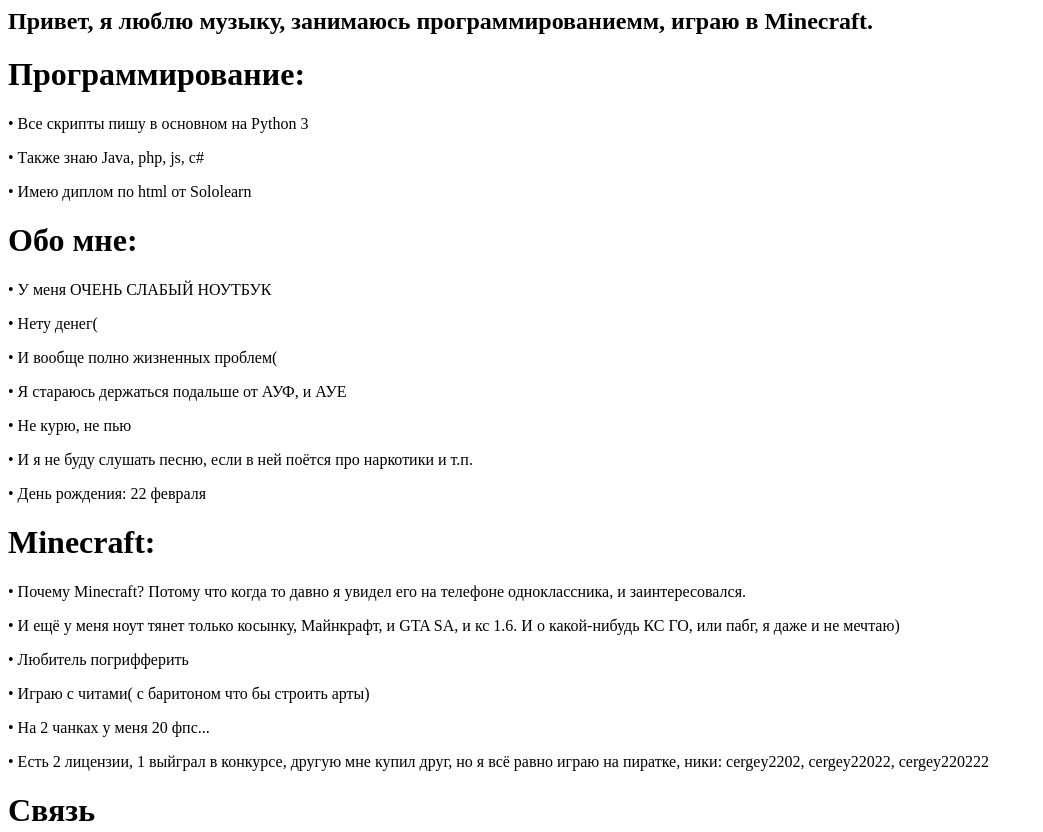
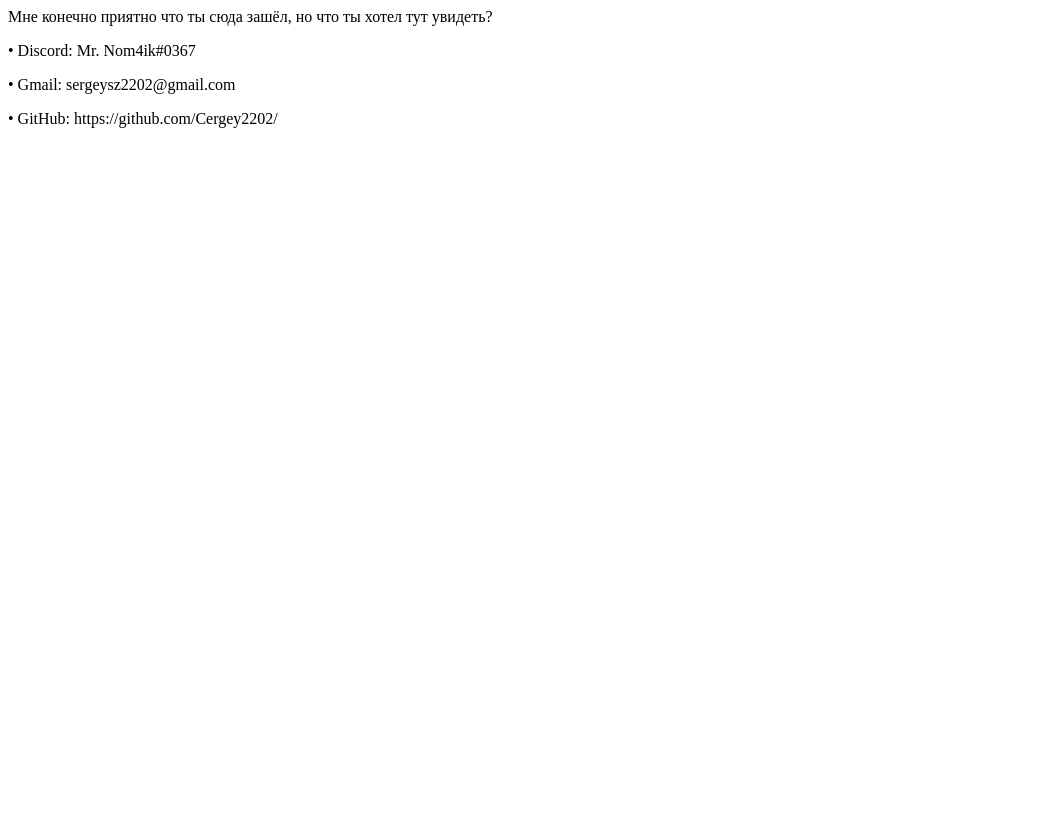
Before and after one commit to Cergey2202/Cergey2202.github.io, a plain HTML site: page index.html in a window 1280 px wide. Shown: the top 832 px of the page, without its empty margins (0-1043 px from the left). After the commit the page ends 800 px from the top, so only its background shows below. Drawn offline with Linux system fonts and the light colour scheme.

Commit message:
Update index.html

```diff
--- a/index.html
+++ b/index.html
@@ -1,24 +1,4 @@
-<h2> Привет, я люблю музыку, занимаюсь программированиемм, играю в Minecraft. </h2>
-<h1>Программирование: </h1>
-<p>• Все скрипты пишу в основном на Python 3</p>
-<p>• Также знаю Java, php, js, c#</p>
-<p>• Имею диплом по html от Sololearn</p>
-<h1>Обо мне:</h1>
-<p>• У меня ОЧЕНЬ СЛАБЫЙ НОУТБУК </p>
-<p>• Нету денег( </p>
-<p>• И вообще полно жизненных проблем( </p>
-<p>• Я стараюсь держаться подальше от АУФ, и АУЕ </p>
-<p>• Не курю, не пью </p>
-<p>• И я не буду слушать песню, если в ней поётся про наркотики и т.п.</p>
-<p>• День рождения: 22 февраля</p>
-<h1>Minecraft:</h1>
-<p>• Почему Minecraft? Потому что когда то давно я увидел его на телефоне одноклассника, и заинтересовался. </p>
-<p>• И ещё у меня ноут тянет только косынку, Майнкрафт, и GTA SА, и кс 1.6. И о какой-нибудь КС ГО, или пабг, я даже и не мечтаю)
-<p>• Любитель погрифферить </p>
-<p>• Играю с читами( с баритоном что бы строить арты) </p>
-<p>• На 2 чанках у меня 20 фпс... </p>
-<p>• Есть 2 лицензии, 1 выйграл в конкурсе, другую мне купил друг, но я всё равно играю на пиратке, ники: cergey2202, cergey22022, cergey220222</p>
-<h1>Связь</h1>
+<p> Мне конечно приятно что ты сюда зашёл, но что ты хотел тут увидеть?</p>
 <p>• Discord: Mr. Nom4ik#0367 </p>
 <p>• Gmail: sergeysz2202@gmail.com</p>
 <p>• GitHub: https://github.com/Cergey2202/ </p>
```
